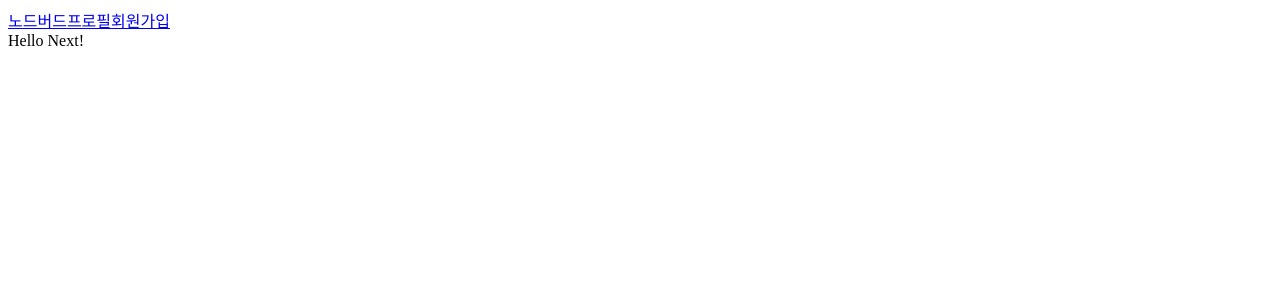
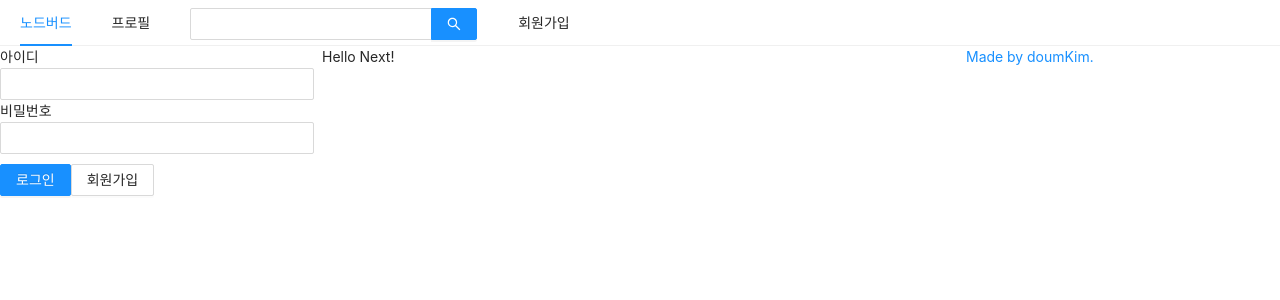
Before and after one commit to doumKim/newNodeBird, a Next.js app in the folder front/: page / in a window 1280 px wide. Shown: the top 300 px of the page. Built offline with nearby package versions, Linux system fonts and the light colour scheme.

Commit message:
ADD: loginForm, UserProfile

```diff
--- a/front/components/AppLayout.js
+++ b/front/components/AppLayout.js
@@ -1,29 +1,66 @@
-import React from 'react';
-import PropTypes from 'prop-types';
+import React, { useState } from 'react';
+import propTypes from 'prop-types';
 import Link from 'next/link';
+import { Menu, Input, Row, Col } from 'antd';
+import UserProfile from '../components/UserProfile';
+import LoginForm from '../components/LoginForm';
+import styled from 'styled-components';
 
-// eslint-disable-next-line react/prop-types
+const SearchInput = styled(Input.Search)`
+	vertical-align: middle;
+`;
+
 const AppLayout = ({ children }) => {
+	const [isLoggedIn, setIsLoggedIn] = useState(false);
 	return (
 		<div>
-			<div>
+			<Menu mode="horizontal">
+				<Menu.Item>
 					<Link href="/">
 						<a>노드버드</a>
 					</Link>
+				</Menu.Item>
+				<Menu.Item>
 					<Link href="/profile">
 						<a>프로필</a>
 					</Link>
+				</Menu.Item>
+				<Menu.Item>
+					<SearchInput enterButton />
+				</Menu.Item>
+				<Menu.Item>
 					<Link href="/signup">
 						<a>회원가입</a>
 					</Link>
-			</div>
+				</Menu.Item>
+			</Menu>
+			<Row gutter={8}>
+				<Col xs={24} md={6}>
+					{isLoggedIn ? (
+						<UserProfile />
+					) : (
+						<LoginForm setIsLoggedIn={setIsLoggedIn} />
+					)}
+				</Col>
+				<Col xs={24} md={12}>
 					{children}
+				</Col>
+				<Col xs={24} md={6}>
+					<a
+						href="https://velog.io/@kdo0129"
+						target="_blank"
+						rel="noreferrer noopener"
+					>
+						Made by doumKim.
+					</a>
+				</Col>
+			</Row>
 		</div>
 	);
 };
 
-AppLayout.PropTypes = {
-	children: PropTypes.node.isRequired,
+AppLayout.propTypes = {
+	children: propTypes.node.isRequired,
 };
 
 export default AppLayout;
--- /dev/null
+++ b/front/components/LoginForm.js
@@ -0,0 +1,61 @@
+import React, { useState, useCallback } from 'react';
+import { Form, Input, Button } from 'antd';
+import Link from 'next/link';
+import styled from 'styled-components';
+
+const ButtonWrapper = styled.div`
+	margin-top: 10px;
+`;
+
+const LoginForm = ({ setIsLoggedIn }) => {
+	const [id, setId] = useState('');
+	const [password, setPassword] = useState('');
+
+	const onChangeId = useCallback((e) => {
+		const { value } = e.target;
+		setId(value);
+	}, []);
+
+	const onChangePassword = useCallback((e) => {
+		const { value } = e.target;
+		setPassword(value);
+	}, []);
+
+	const onSubmitForm = useCallback(() => {
+		console.log(id, password);
+		setIsLoggedIn(true);
+	}, [id, password]);
+
+	return (
+		<Form onFinish={onSubmitForm}>
+			<div>
+				<label htmlFor="user-id">아이디</label>
+				<br />
+				<Input name="user-id" value={id} onChange={onChangeId} required />
+			</div>
+			<div>
+				<label htmlFor="user-password">비밀번호</label>
+				<br />
+				<Input
+					name="user-password"
+					type="password"
+					value={password}
+					onChange={onChangePassword}
+					required
+				/>
+			</div>
+			<ButtonWrapper>
+				<Button type="primary" htmlType="submit" loading={false}>
+					로그인
+				</Button>
+				<Link href="/signup">
+					<a>
+						<Button>회원가입</Button>
+					</a>
+				</Link>
+			</ButtonWrapper>
+		</Form>
+	);
+};
+
+export default LoginForm;
--- /dev/null
+++ b/front/components/UserProfile.js
@@ -0,0 +1,8 @@
+import React from 'react';
+import { Card } from 'antd';
+
+const UserProfile = () => {
+	return <>UserProfile</>;
+};
+
+export default UserProfile;
--- /dev/null
+++ b/front/pages/_app.js
@@ -0,0 +1,22 @@
+import React from 'react';
+import PropTypes from 'prop-types';
+import Head from 'next/head';
+import 'antd/dist/antd.css';
+
+const NodeBird = ({ Component }) => {
+	return (
+		<>
+			<Head>
+				<meta charSet="utf-8" />
+				<title>NodeBird</title>
+			</Head>
+			<Component />
+		</>
+	);
+};
+
+NodeBird.propTypes = {
+	Component: PropTypes.elementType.isRequired,
+};
+
+export default NodeBird;
```
Also changed, not shown: front/package.json (+6 -2 lines), front/pages/profile.js (+9 -1 lines), front/pages/signup.js (+9 -1 lines), front/.babelrc (added), 1 other file (tests, documents, lock files or other folders). Lines whose indentation alone changed are shown as unchanged.
